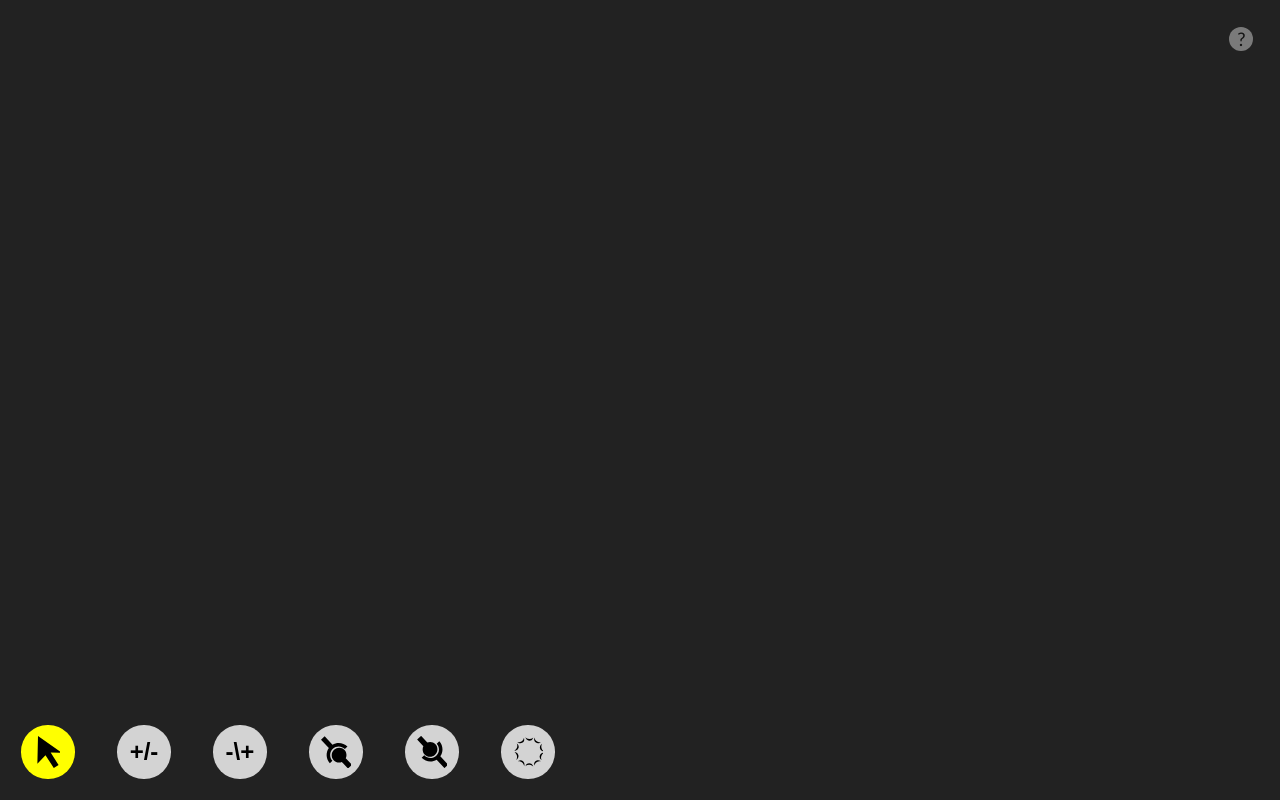
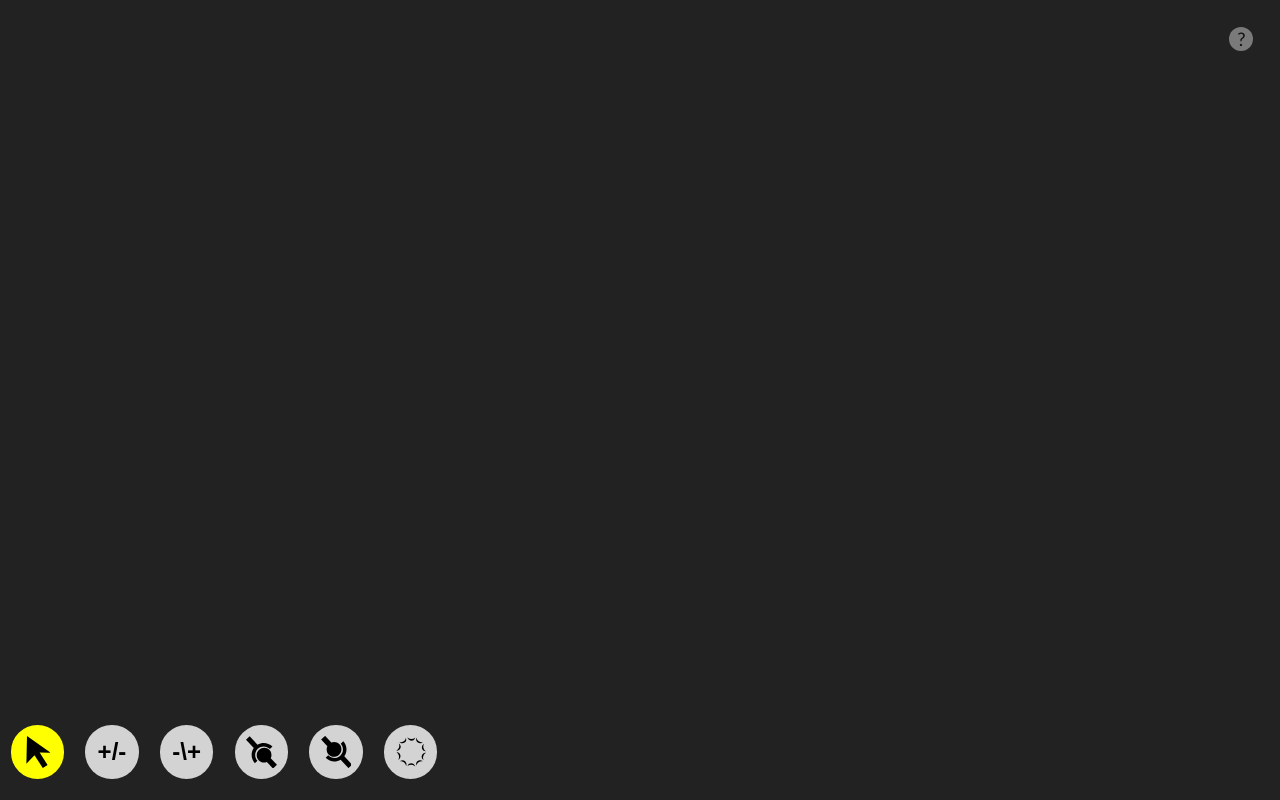
Before and after one commit to Sourdface/example-node-force, a plain HTML site: page index.html in a window 1280 px wide. Drawn offline with Linux system fonts and the light colour scheme.

Commit message:
Update index.html

```diff
--- a/index.html
+++ b/index.html
@@ -157,7 +157,7 @@
         background-color: rgba(255,255,255,0.8);
         border: 0;
         padding: 8pt;
-        margin: 0 16pt;
+        margin: 0 8pt;
         margin-top: 0;
         margin-bottom: 0;
         float: left;
```
